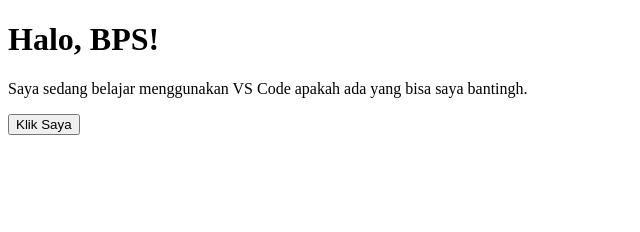
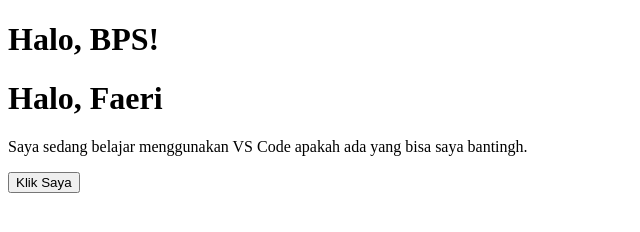
Before and after one commit to humas1224-gif/belajar-vscode, a plain HTML site: page index.html in a window 1280 px wide. Shown: the whole page, without its empty margins (0-640 px from the left). Drawn offline with Linux system fonts and the light colour scheme.

Commit message:
second commit

```diff
--- a/index.html
+++ b/index.html
@@ -8,6 +8,7 @@
 </head>
 <body>
     <h1>Halo, BPS!</h1>
+    <h1>Halo, Faeri</h1>
     <p>Saya sedang belajar menggunakan VS Code apakah ada yang bisa saya bantingh.</p>
     <button onclick="alert('Berhasil!')">
         Klik Saya
```
